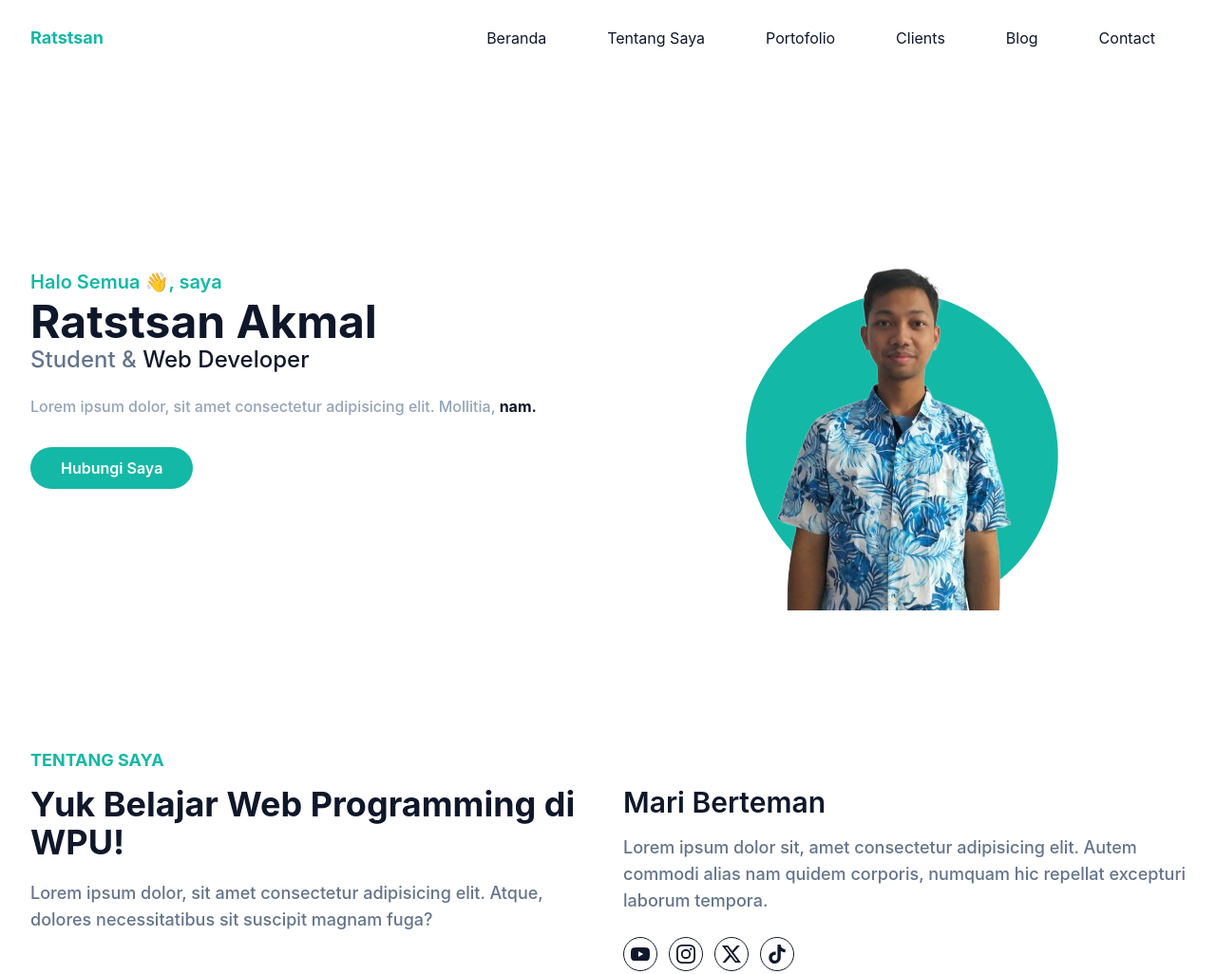
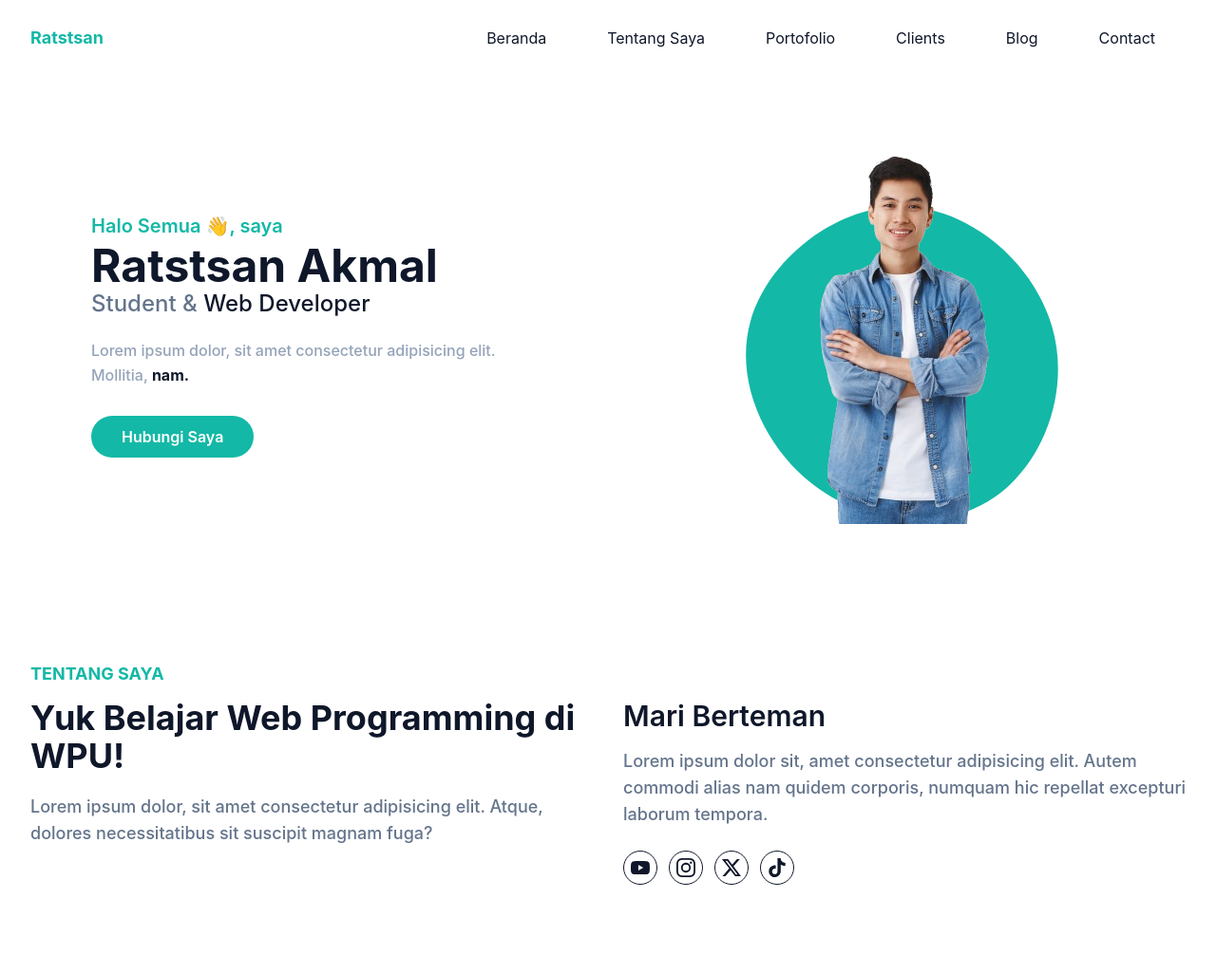
Before and after one commit to ratstsan/Belajar-TailwindCSS, a website: page index.html in a window 1280 px wide. Shown: the top 1026 px of the page at 95% size. Drawn offline with Linux system fonts and the light colour scheme.

Commit message:
Second Commit

```diff
--- a/index.html
+++ b/index.html
@@ -93,7 +93,7 @@
     <section id="home" class="pt-36">
       <div class="container">
         <div class="flex flex-wrap">
-          <div class="w-full self-center px-4 lg:w-1/2">
+          <div class="w-full self-center px-20 lg:w-1/2">
             <h1 class="text-base font-semibold text-primary md:text-xl">
               Halo Semua 👋, saya
               <span class="block font-bold text-dark text-4xl mt-1 lg:text-5xl"
@@ -116,9 +116,9 @@
           <div class="w-full self-end px-4 lg:w-1/2">
             <div class="mt-10 relative lg:mt-0 lg:right-0">
               <img
-                src="./dist/img/IMG20240127171705-removebg-preview.png"
+                src="./dist/img/people-removebg-preview.png"
                 alt="Ratstsan"
-                class="max-w-full mx-auto"
+                class="max-w-full mx-auto left-1"
               />
               <span
                 class="absolute -bottom-12 -z-10 left-1/2 -translate-x-1/2 md:scale-125"
```
Also changed, not shown: dist/img/logo.png (added), dist/img/people-removebg-preview.png (added), src/output.css, 1 other file.
